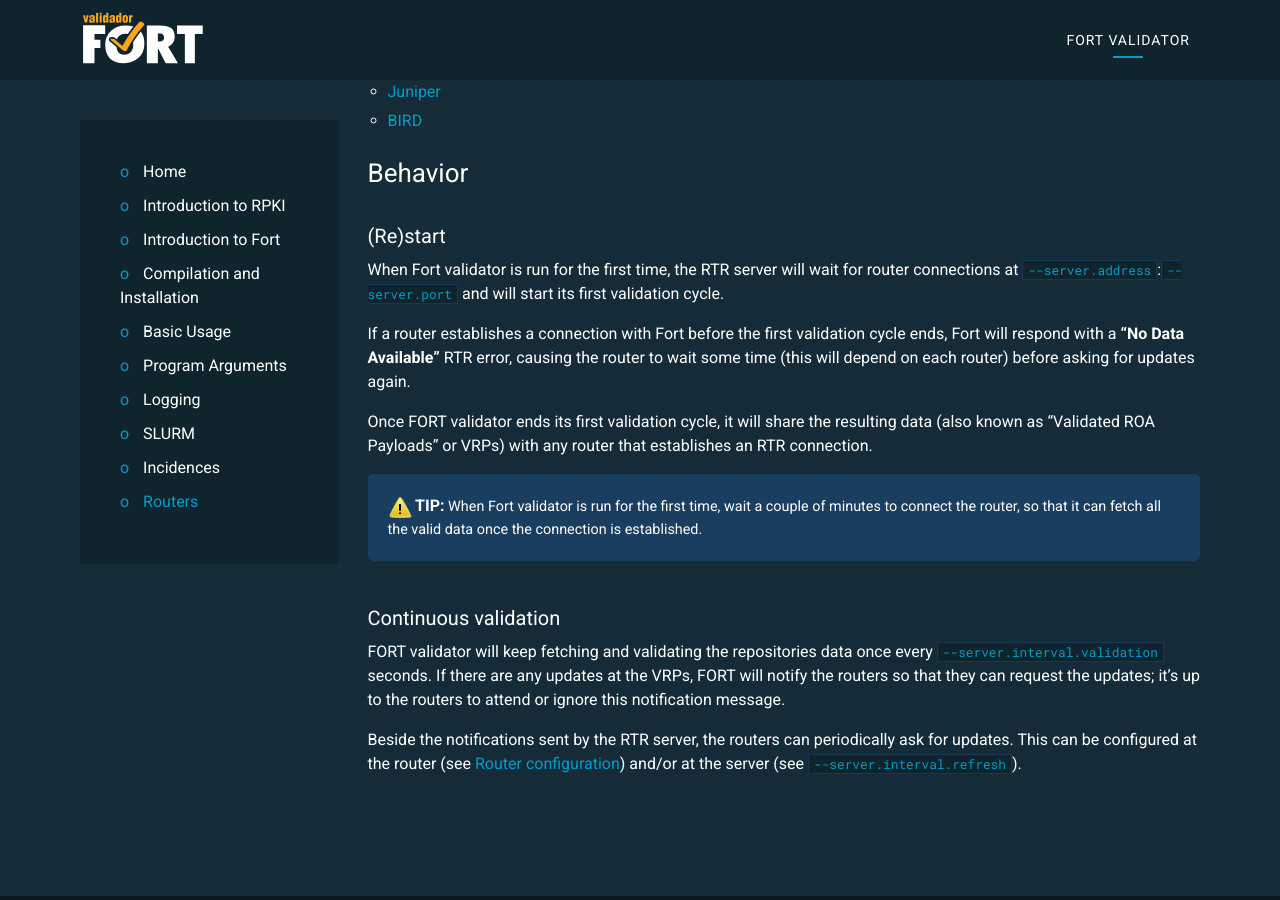
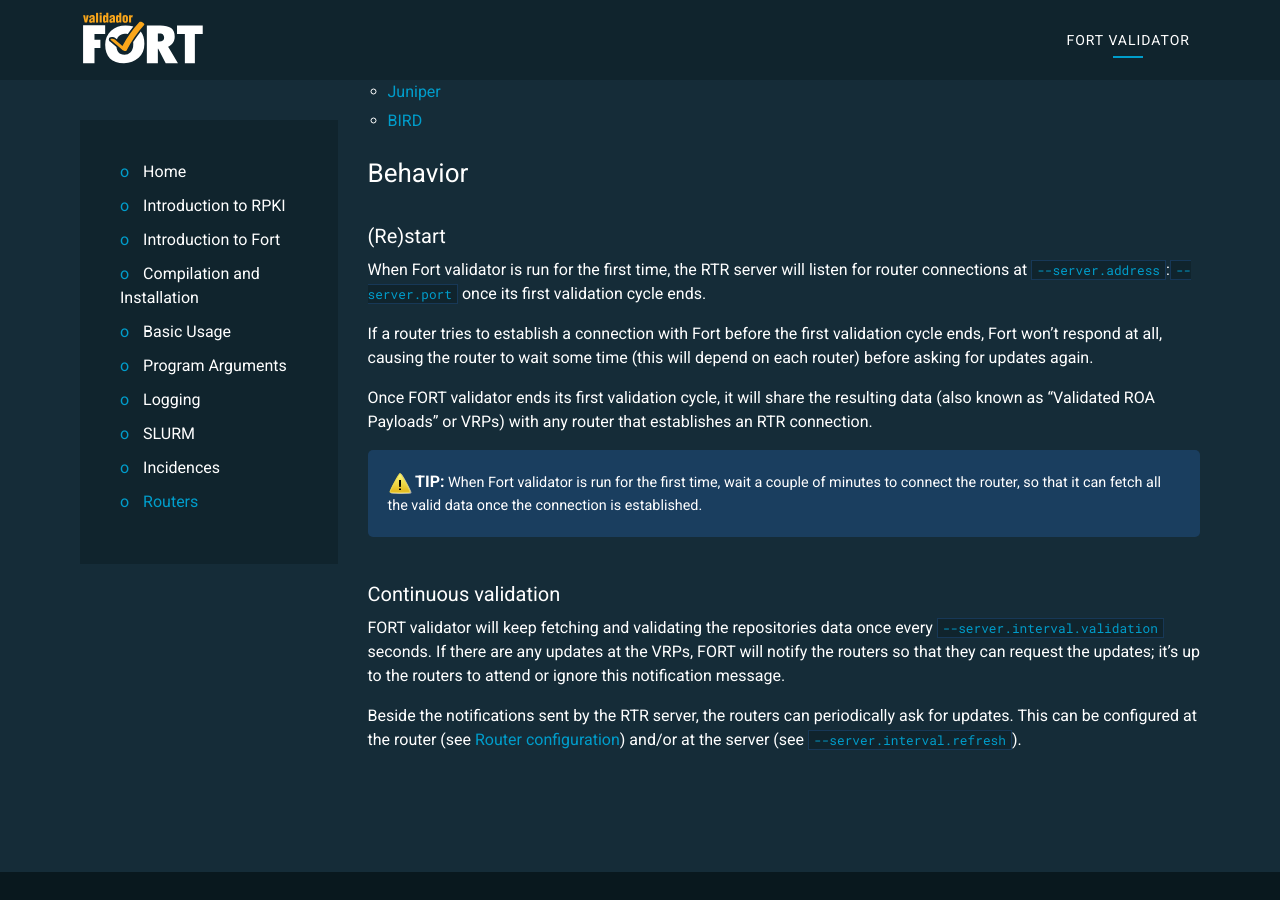
Before and after one commit to NICMx/FORT-validator, a Jekyll site: the page built from docs/routers.md, in a window 1280 px wide and 900 px high, scrolled down 1380 px. Built offline with Jekyll 4.4.1, drawn with Linux system fonts in a browser that asks for light colours.

Commit message:
Wait for clients once the first validation cycle ends

```diff
--- a/docs/routers.md
+++ b/docs/routers.md
@@ -48,9 +48,9 @@ Here are a few links to the RPKI configuration docs at some routers:
 
 ### (Re)start
 
-When Fort validator is run for the first time, the RTR server will wait for router connections at [`--server.address`](usage.html#--serveraddress):[`--server.port`](usage.html#--serverport) and will start its first validation cycle.
+When Fort validator is run for the first time, the RTR server will listen for router connections at [`--server.address`](usage.html#--serveraddress):[`--server.port`](usage.html#--serverport) once its first validation cycle ends.
 
-If a router establishes a connection with Fort before the first validation cycle ends, Fort will respond with a **"No Data Available"** RTR error, causing the router to wait some time (this will depend on each router) before asking for updates again.
+If a router tries to establish a connection with Fort before the first validation cycle ends, Fort won't respond at all, causing the router to wait some time (this will depend on each router) before asking for updates again.
 
 Once FORT validator ends its first validation cycle, it will share the resulting data (also known as "Validated ROA Payloads" or VRPs) with any router that establishes an RTR connection.
 
```
Also changed, not shown: 1 other file.
